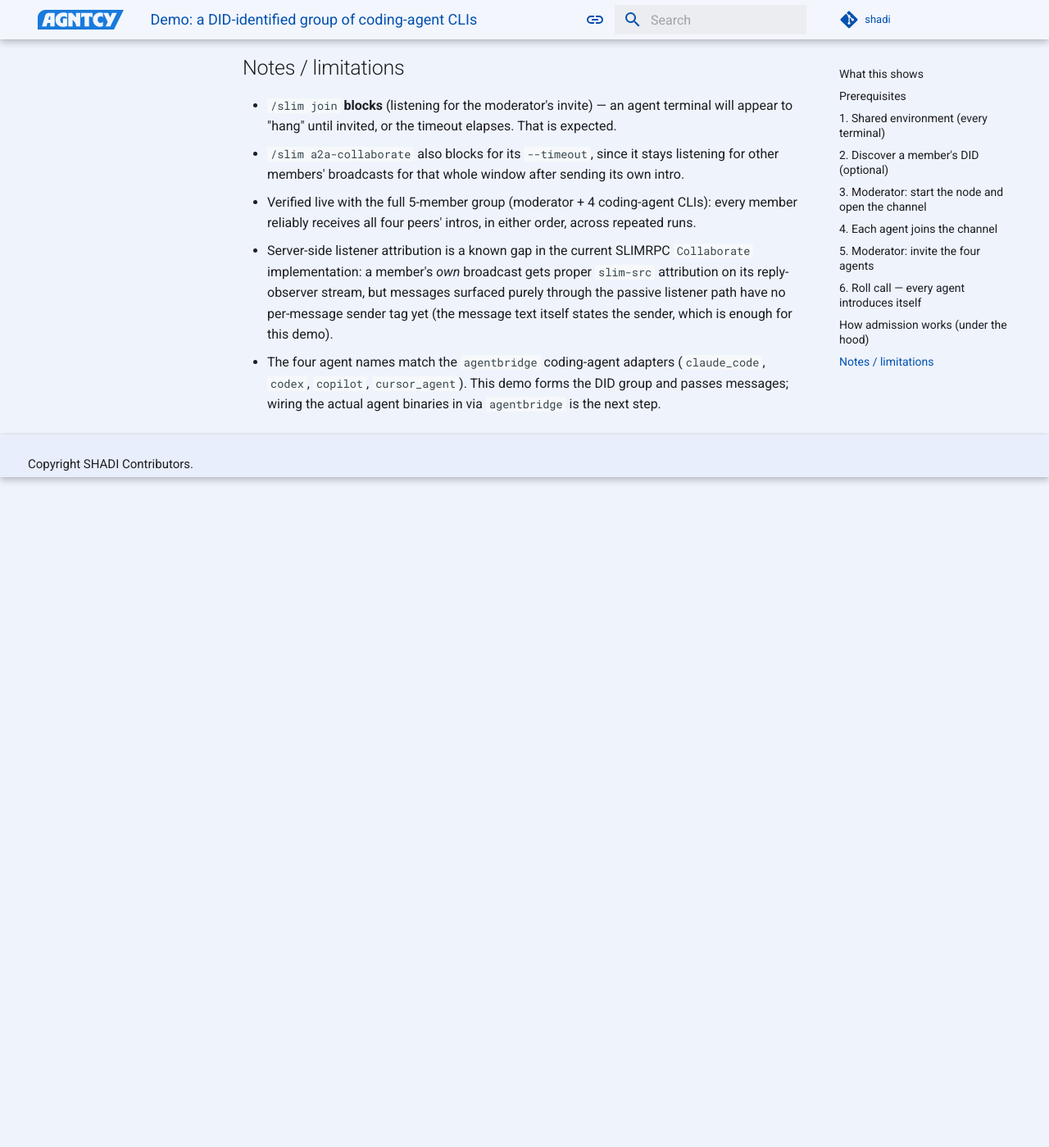
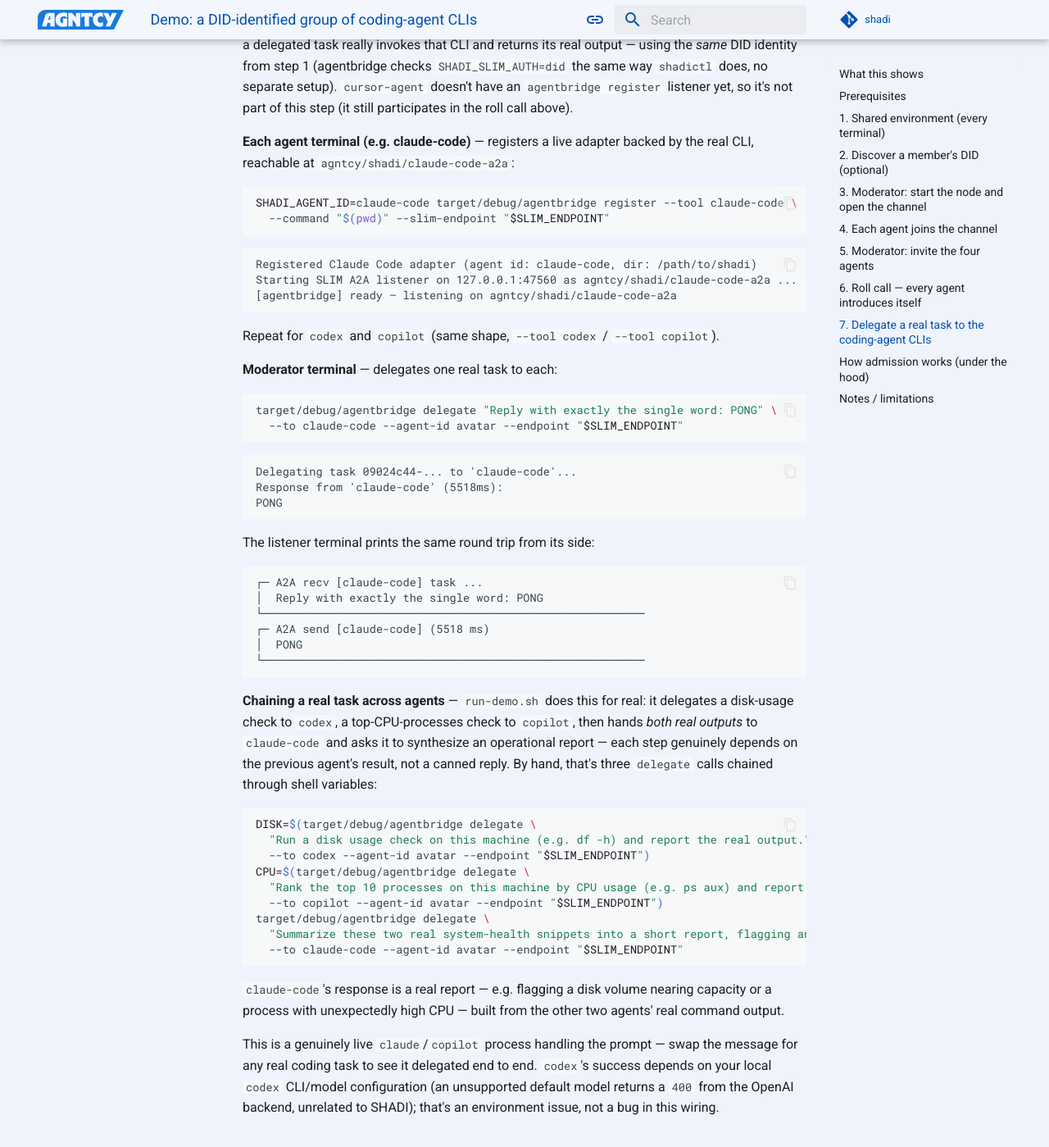
Before and after one commit to agntcy/shadi, an MkDocs documentation site: the page built from docs/demos/did-agent-group.md, in a window 1280 px wide and 1400 px high, scrolled down 4475 px. Shown: the whole window at 82% size. Built offline with MkDocs 1.6.1 and Material for MkDocs 9.7.7, drawn with Linux system fonts in a browser that asks for light colours; comment, search, counter and statistics services are not loaded; some of the changed text lies outside the part shown.

Commit message:
docs(demo): delegate real tasks to claude/codex/copilot via agentbridge (#97)
* docs(demo): delegate real tasks to claude/codex/copilot via agentbridge

Adds a step where agentbridge registers claude-code/codex/copilot as live
SLIM/A2A listeners backed by the real installed CLI binaries, under the
same DID identity as the rest of the demo, and the moderator delegates an
actual task to each. Verified live end to end.

Signed-off-by: Luca Muscariello <muscariello@ieee.org>

* feat(demo): live progress echoes + watch-demo.sh for run-demo.sh

run-demo.sh was silent until its final summary, often minutes in (real CLI
delegation alone can take ~30s per agent). It now prints its log dir and a
timestamped status line per phase as it runs. Adds watch-demo.sh to tail
every per-agent log live in a second terminal, including logs from later
phases that don't exist yet when it starts.

Signed-off-by: Luca Muscariello <muscariello@ieee.org>

* feat(demo): chain a real task across agents (disk -> CPU -> report)

Replaces the trivial PONG delegation with a real chained task: codex checks
real disk usage, copilot ranks real processes by CPU, and claude-code is
given both real outputs and synthesizes an operational report — each step
genuinely depends on the previous agent's result. Also stops using a
blanket pkill for cleanup (it could kill a concurrent run-demo.sh
instance); everything spawned is already PID-tracked and reaped.

Signed-off-by: Luca Muscariello <muscariello@ieee.org>

---------

Signed-off-by: Luca Muscariello <muscariello@ieee.org>

````diff
--- a/docs/demos/did-agent-group.md
+++ b/docs/demos/did-agent-group.md
@@ -9,8 +9,13 @@
 It uses only `shadictl` shell commands. You can run it two ways:
 
 - **One command (recommended):** `bash docs/demos/run-demo.sh` orchestrates the whole
-  flow — node, moderator, four agents, invites, and an A2A roll-call broadcast — and
-  prints the result. Best for a quick, reliable demo.
+  flow — node, moderator, four agents, invites, an A2A roll-call broadcast, and real
+  task delegation to claude-code/codex/copilot — and prints the result. Best for a
+  quick, reliable demo. It prints its log dir immediately and echoes a one-line
+  status per phase as it runs; in a second terminal, `bash docs/demos/watch-demo.sh`
+  tails every per-agent log live (including ones from later phases, as they're
+  created) so you can watch progress in real time instead of waiting for the final
+  summary.
 - **By hand:** drive the `shadictl` shell across a terminal per agent (steps 1–6
   below). Best for exploring; note `/slim join` blocks, so mind the choreography and
   use generous `--timeout` values.
@@ -28,6 +33,9 @@
 - **A2A-native group messaging** — `/slim a2a-collaborate` broadcasts and receives
   through A2A's `Message` type (SLIM's group/multicast is used underneath A2A via
   the SLIMRPC `Collaborate` RPC, not instead of it), with `slim-src` attribution.
+- **Real coding-agent CLIs in the loop** — `agentbridge` wraps the actual `claude`/
+  `codex`/`copilot` binaries as SLIM/A2A listeners under the same DID identity, so a
+  delegated task really executes on that CLI, not a mock.
 
 ## Prerequisites
 
@@ -177,6 +185,82 @@
 within the timeout window — this is a genuine mesh: every member reaches every
 other member directly, not just moderator → members.
 
+## 7. Delegate a real task to the coding-agent CLIs
+
+Everything so far shows *identity* and *messaging*. This step wires in the real
+thing: **`agentbridge`** wraps the actual installed `claude`, `codex`, and `copilot`
+CLI binaries as SLIM/A2A listeners, so a delegated task really invokes that CLI and
+returns its real output — using the *same* DID identity from step 1 (agentbridge
+checks `SHADI_SLIM_AUTH=did` the same way `shadictl` does, no separate setup).
+`cursor-agent` doesn't have an `agentbridge register` listener yet, so it's not part
+of this step (it still participates in the roll call above).
+
+**Each agent terminal (e.g. claude-code)** — registers a live adapter backed by the
+real CLI, reachable at `agntcy/shadi/claude-code-a2a`:
+
+```bash
+SHADI_AGENT_ID=claude-code target/debug/agentbridge register --tool claude-code \
+  --command "$(pwd)" --slim-endpoint "$SLIM_ENDPOINT"
+```
+```text
+Registered Claude Code adapter (agent id: claude-code, dir: /path/to/shadi)
+Starting SLIM A2A listener on 127.0.0.1:47560 as agntcy/shadi/claude-code-a2a ...
+[agentbridge] ready — listening on agntcy/shadi/claude-code-a2a
+```
+
+Repeat for `codex` and `copilot` (same shape, `--tool codex` / `--tool copilot`).
+
+**Moderator terminal** — delegates one real task to each:
+
+```bash
+target/debug/agentbridge delegate "Reply with exactly the single word: PONG" \
+  --to claude-code --agent-id avatar --endpoint "$SLIM_ENDPOINT"
+```
+```text
+Delegating task 09024c44-... to 'claude-code'...
+Response from 'claude-code' (5518ms):
+PONG
+```
+
+The listener terminal prints the same round trip from its side:
+```text
+┌─ A2A recv [claude-code] task ...
+│  Reply with exactly the single word: PONG
+└─────────────────────────────────────────────────────────
+┌─ A2A send [claude-code] (5518 ms)
+│  PONG
+└─────────────────────────────────────────────────────────
+```
+
+**Chaining a real task across agents** — `run-demo.sh` does this for real: it
+delegates a disk-usage check to `codex`, a top-CPU-processes check to `copilot`,
+then hands *both real outputs* to `claude-code` and asks it to synthesize an
+operational report — each step genuinely depends on the previous agent's result,
+not a canned reply. By hand, that's three `delegate` calls chained through shell
+variables:
+
+```bash
+DISK=$(target/debug/agentbridge delegate \
+  "Run a disk usage check on this machine (e.g. df -h) and report the real output." \
+  --to codex --agent-id avatar --endpoint "$SLIM_ENDPOINT")
+CPU=$(target/debug/agentbridge delegate \
+  "Rank the top 10 processes on this machine by CPU usage (e.g. ps aux) and report the real output." \
+  --to copilot --agent-id avatar --endpoint "$SLIM_ENDPOINT")
+target/debug/agentbridge delegate \
+  "Summarize these two real system-health snippets into a short report, flagging anything concerning:\n\n$DISK\n\n$CPU" \
+  --to claude-code --agent-id avatar --endpoint "$SLIM_ENDPOINT"
+```
+
+`claude-code`'s response is a real report — e.g. flagging a disk volume nearing
+capacity or a process with unexpectedly high CPU — built from the other two
+agents' real command output.
+
+This is a genuinely live `claude`/`copilot` process handling the prompt — swap the
+message for any real coding task to see it delegated end to end. `codex`'s success
+depends on your local `codex` CLI/model configuration (an unsupported default model
+returns a `400` from the OpenAI backend, unrelated to SHADI); that's an environment
+issue, not a bug in this wiring.
+
 ## How admission works (under the hood)
 
 - The moderator's `create`/`invite` control messages carry its DID-JWT; each
@@ -202,7 +286,8 @@
   attribution on its reply-observer stream, but messages surfaced purely through the
   passive listener path have no per-message sender tag yet (the message text itself
   states the sender, which is enough for this demo).
-- The four agent names match the `agentbridge` coding-agent adapters
-  (`claude_code`, `codex`, `copilot`, `cursor_agent`). This demo forms the DID group
-  and passes messages; wiring the actual agent binaries in via `agentbridge` is the
-  next step.
+- `agentbridge register --tool claude-code|codex|copilot` needs that CLI actually
+  installed (and authenticated) on PATH; `cursor-agent` doesn't have a `register`
+  listener yet. A `delegate` failure usually means the target CLI itself errored
+  (auth, unsupported model, etc.), not the SLIM/A2A wiring — the response text
+  includes the real error from that CLI so it's easy to tell apart.
````
Also changed, not shown: 2 other files.
